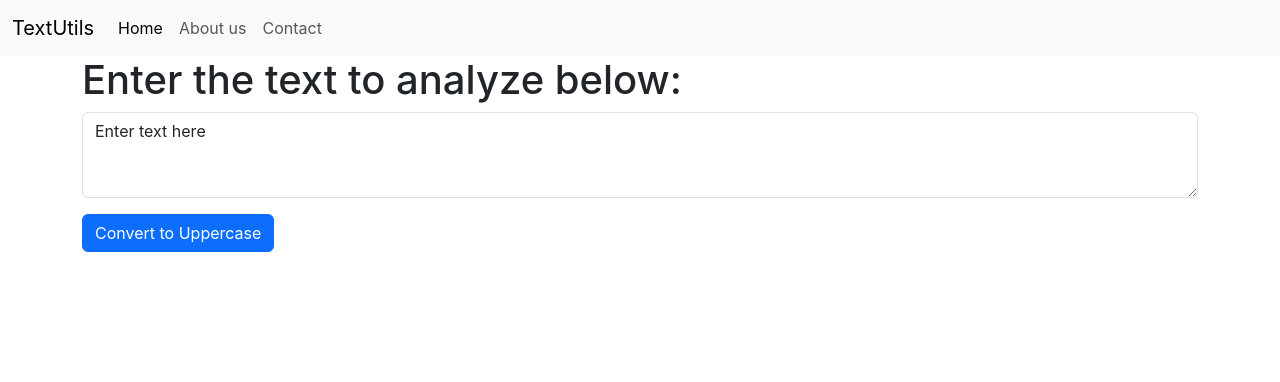
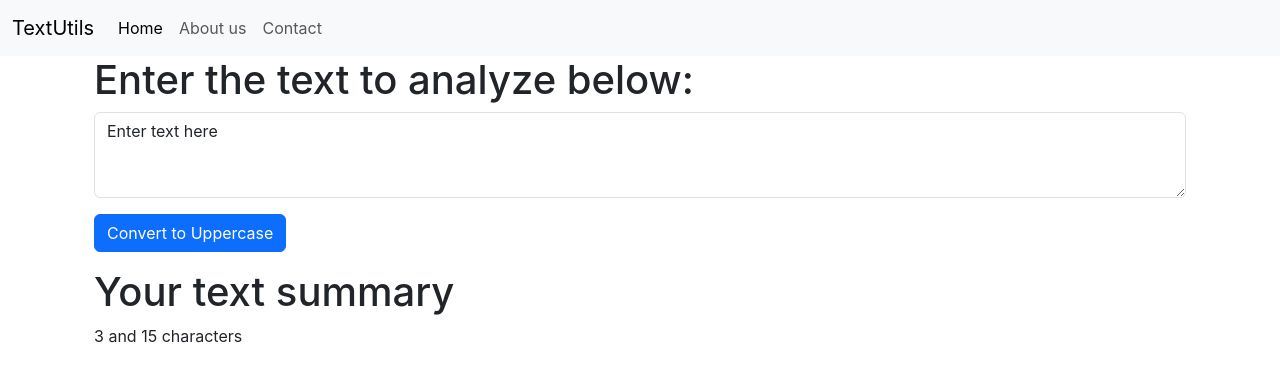
Before and after one commit to Kzsanjeet/s_challenges, a React (Create React App) app in the folder react/my-app/: page / in a window 1280 px wide. Shown: the top 382 px of the page. Built offline with nearby package versions, Linux system fonts and the light colour scheme.

Commit message:
added word count features

```diff
--- a/react/my-app/src/components/TextForm.js
+++ b/react/my-app/src/components/TextForm.js
@@ -14,7 +14,8 @@
     const [text, setText] = useState("Enter text here");
 
     return (
-        <div>
+        <>
+                <div className='container'>
             <h1>{props.heading}</h1>
             <div className="mb-3">
                 <textarea
@@ -27,5 +28,10 @@
             </div>
             <button className="btn btn-primary" onClick={handleUpClick}>Convert to Uppercase</button>
         </div>
+        <div className="container my-3">
+            <h1>Your text summary</h1>
+            <p>{text.split(" ").length} and {text.length} characters</p>
+        </div>
+        </>
     )
 }
```
